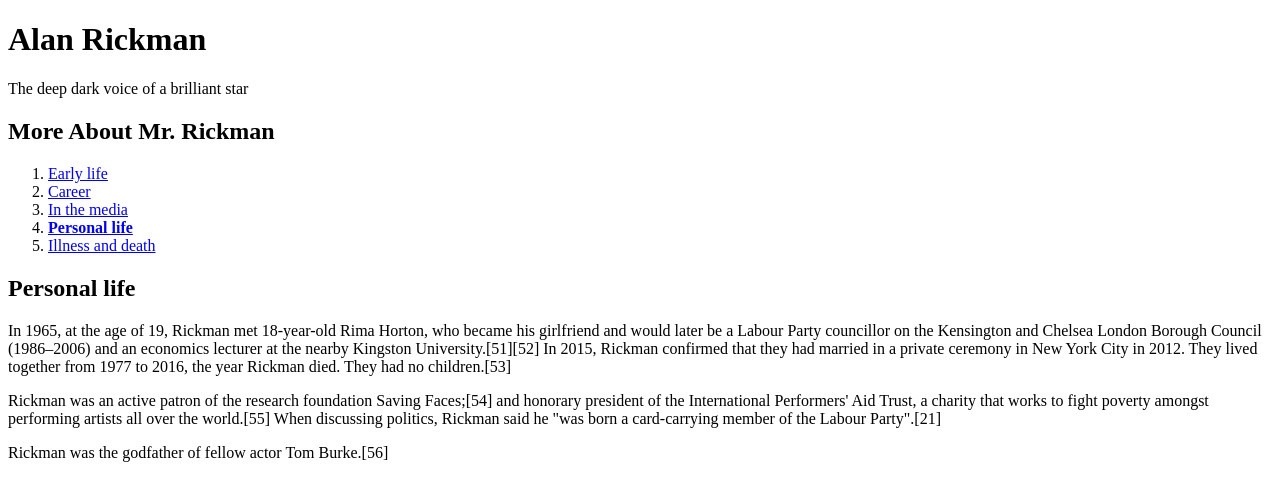
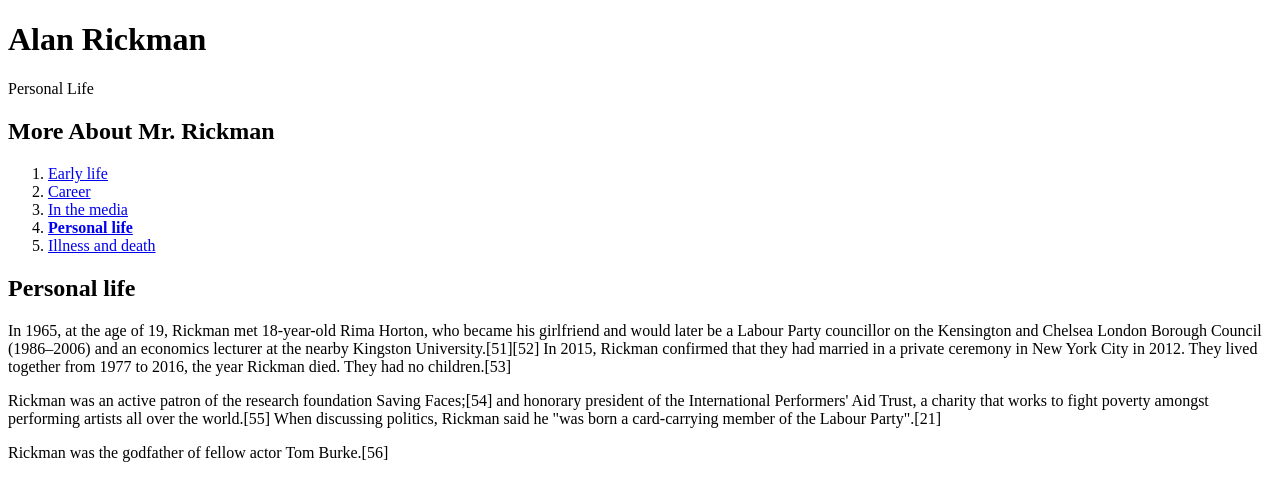
Before and after one commit to SerenaAndrews/gymnasium-classwork, a plain HTML site: page personal-life.html in a window 1280 px wide. Drawn offline with Linux system fonts and the light colour scheme.

Commit message:
Update personal-life.html

```diff
--- a/personal-life.html
+++ b/personal-life.html
@@ -8,7 +8,7 @@
 <body>
 <header>
 	<h1>Alan Rickman</h1>
-	<p>The deep dark voice of a brilliant star</p>
+	<p>Personal Life</p>
 		<nav>
 			<h2>More About Mr. Rickman</h2>
 				<ol>
```
